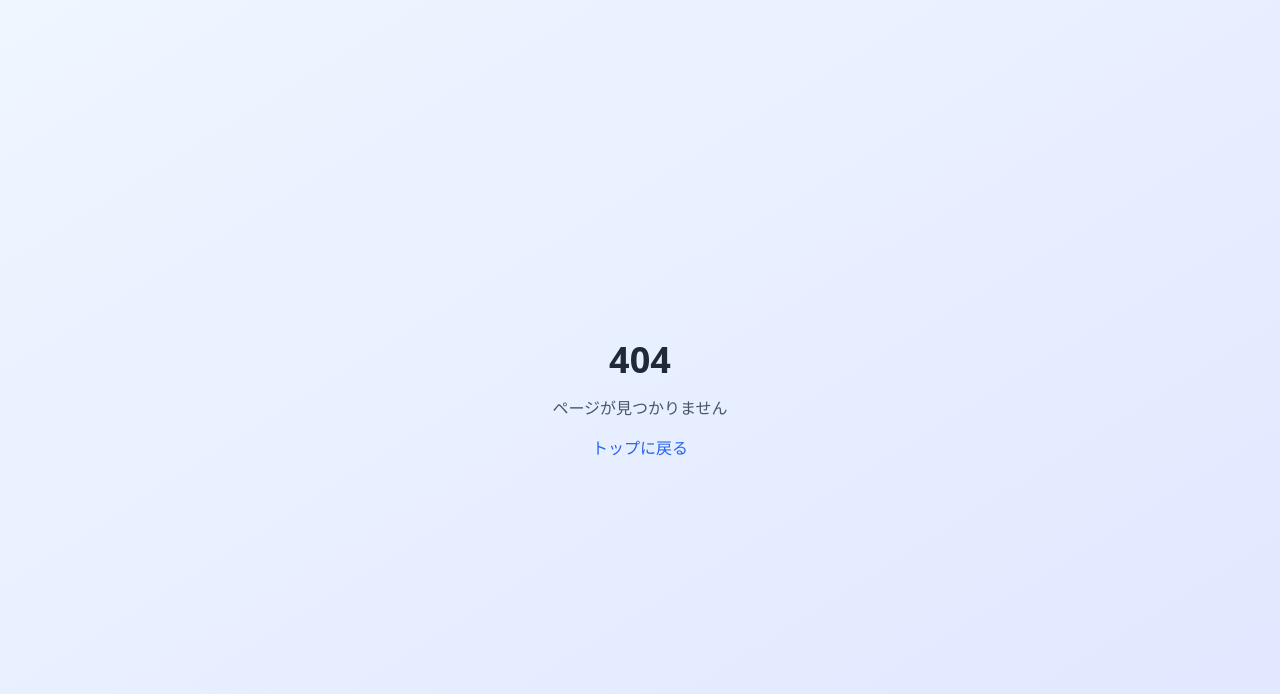
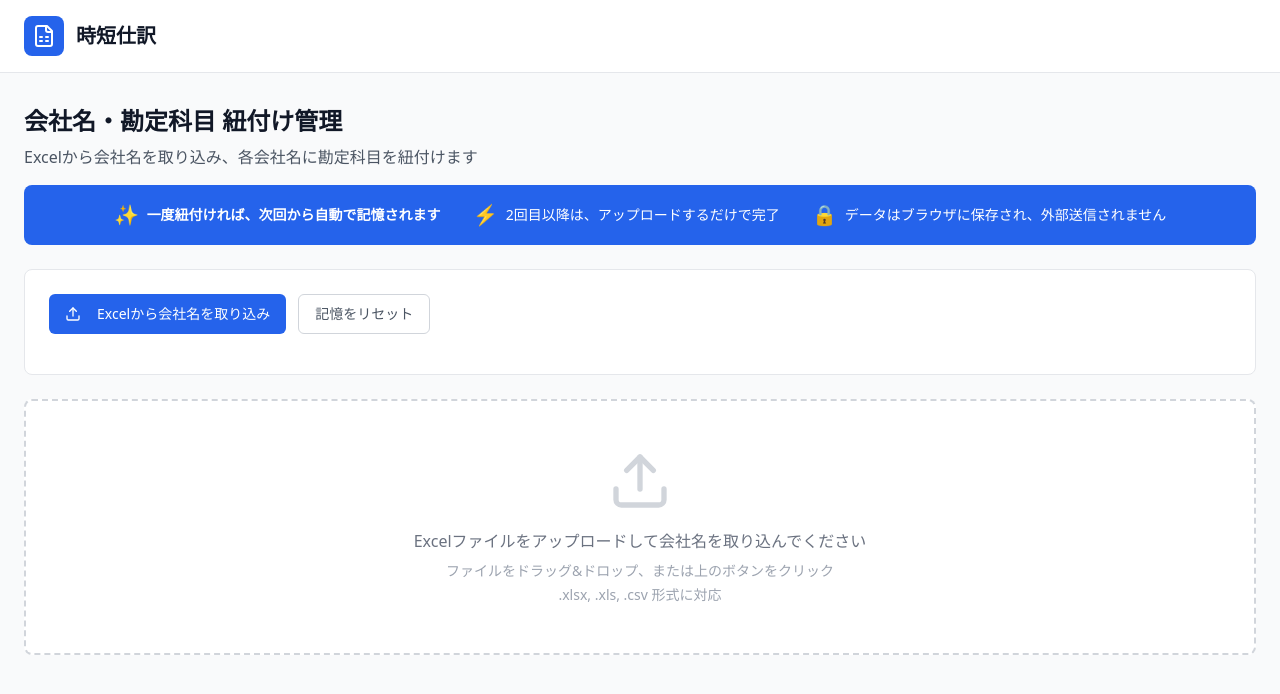
Before and after one commit to konken0304/jitan-box, a React (Vite) app in the folder client/: page /jitan-shiwake/ in a window 1280 px wide. Before the commit this address had no page. Shown: the top 694 px of the page. Built offline with nearby package versions, Linux system fonts and the light colour scheme.

Commit message:
Add /jitan-shiwake route to App
- Add explicit route for /jitan-shiwake path
- Now both / and /jitan-shiwake show the same content

Co-Authored-By: Claude Sonnet 4.5 <noreply@anthropic.com>

```diff
--- a/client/src/App.tsx
+++ b/client/src/App.tsx
@@ -6,6 +6,7 @@ function App() {
     <div className="min-h-screen bg-gradient-to-br from-blue-50 to-indigo-100">
       <Switch>
         <Route path="/" component={Home} />
+        <Route path="/jitan-shiwake" component={Home} />
         <Route>
           <div className="flex items-center justify-center min-h-screen">
             <div className="text-center">
```
